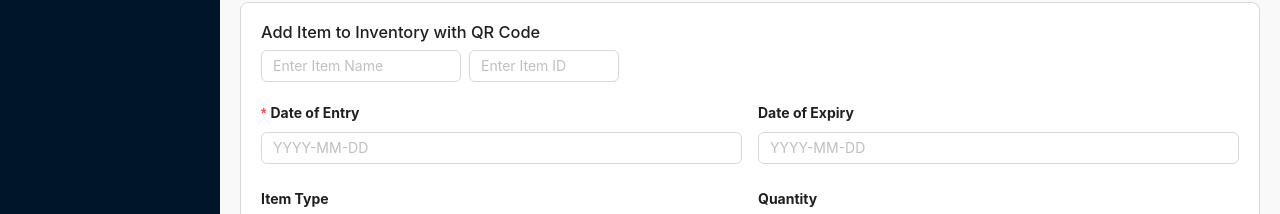
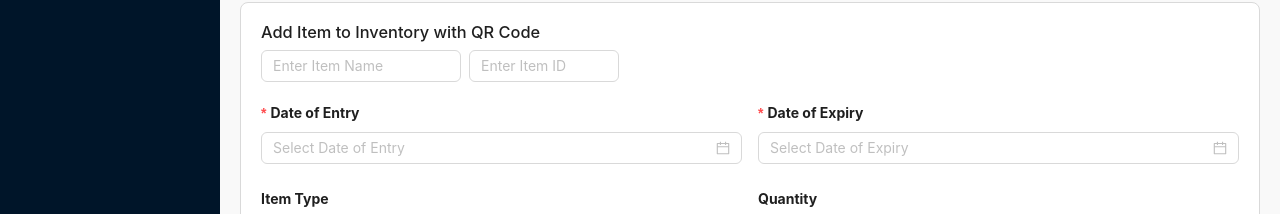
Before and after one commit to Blyn04/webnuls, a React (Create React App) app: page /inventory in a window 1280 px wide. Shown: the part 377-591 px from the top of the page. Built offline with nearby package versions, Linux system fonts and the light colour scheme.

Commit message:
DATEPICKER FOR DATE OF ENTRY AND EXPIRY = INVENTORY

```diff
--- a/src/components/admin/Inventory.js
+++ b/src/components/admin/Inventory.js
@@ -1,6 +1,6 @@
 // src/components/admin/Inventory.js
 import React, { useState, useRef } from "react";
-import { Layout, Table, Input, Button, Select, Form, Row, Col, Space } from "antd";
+import { Layout, Table, Input, Button, Select, Form, Row, Col, Space, DatePicker } from "antd";
 import Sidebar from "../Sidebar";
 import AppHeader from "../Header";
 import { QRCodeCanvas } from "qrcode.react";
@@ -30,10 +30,20 @@ const Inventory = () => {
       return;
     }
 
+    const formattedEntryDate = values.entryDate
+    ? values.entryDate.format("YYYY-MM-DD")
+    : null;
+
+    const formattedExpiryDate = values.expiryDate
+    ? values.expiryDate.format("YYYY-MM-DD")
+    : null;
+
     const timestamp = new Date().toISOString();
     const data = JSON.stringify({
       id: itemId,
       name: itemName,
+      entryDate: formattedEntryDate,
+      expiryDate: formattedExpiryDate,
       timestamp,
       ...values,
     });
@@ -43,9 +53,11 @@ const Inventory = () => {
     const newItem = {
       id: count + 1,
       item: itemName,
-      ...values,
+      entryDate: formattedEntryDate,
+      expiryDate: formattedExpiryDate,
       qrCode: encryptedData,
       timestamp,
+      ...values,
     };
 
     setDataSource([...dataSource, newItem]);
@@ -107,6 +119,15 @@ const Inventory = () => {
     },
   ];
 
+  const disabledDate = (current) => {
+    return current && current < new Date().setHours(0, 0, 0, 0);
+  };
+
+  const disabledExpiryDate = (current) => {
+    const entryDate = form.getFieldValue("entryDate");
+    return current && entryDate && current < entryDate.endOf("day");
+  };
+
   return (
     <Layout style={{ minHeight: "100vh" }}>
       <Sidebar setPageTitle={setPageTitle} />
@@ -135,7 +156,6 @@ const Inventory = () => {
             className="inventory-table"
           />
 
-          {/* QR Code and Inventory Form */}
           <div className="form-container">
             <h3>Add Item to Inventory with QR Code</h3>
 
@@ -161,15 +181,29 @@ const Inventory = () => {
                   <Form.Item
                     name="entryDate"
                     label="Date of Entry"
-                    rules={[{ required: true }]}
+                    rules={[{ required: true, message: "Please select a date of entry!" }]}
                   >
-                    <Input placeholder="YYYY-MM-DD" />
+                    <DatePicker
+                      format="YYYY-MM-DD"
+                      style={{ width: "100%" }}
+                      placeholder="Select Date of Entry"
+                      disabledDate={disabledDate}
+                    />
                   </Form.Item>
                 </Col>
 
                 <Col span={12}>
-                  <Form.Item name="expiryDate" label="Date of Expiry">
-                    <Input placeholder="YYYY-MM-DD" />
+                  <Form.Item
+                    name="expiryDate"
+                    label="Date of Expiry"
+                    rules={[{ required: true, message: "Please select a date of expiry!" }]}
+                  >
+                    <DatePicker
+                      format="YYYY-MM-DD"
+                      style={{ width: "100%" }}
+                      placeholder="Select Date of Expiry"
+                      disabledDate={disabledExpiryDate}
+                    />
                   </Form.Item>
                 </Col>
               </Row>
```
